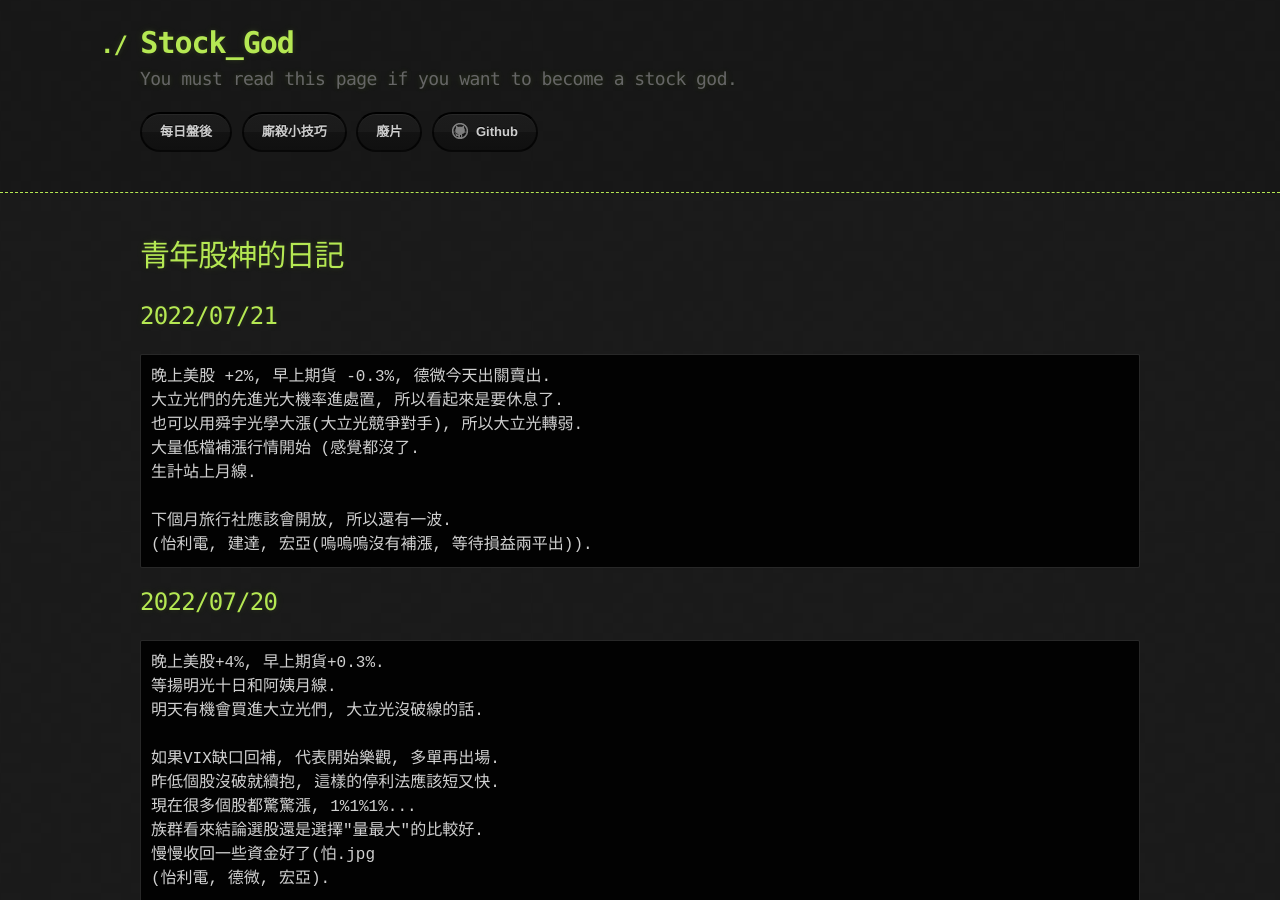
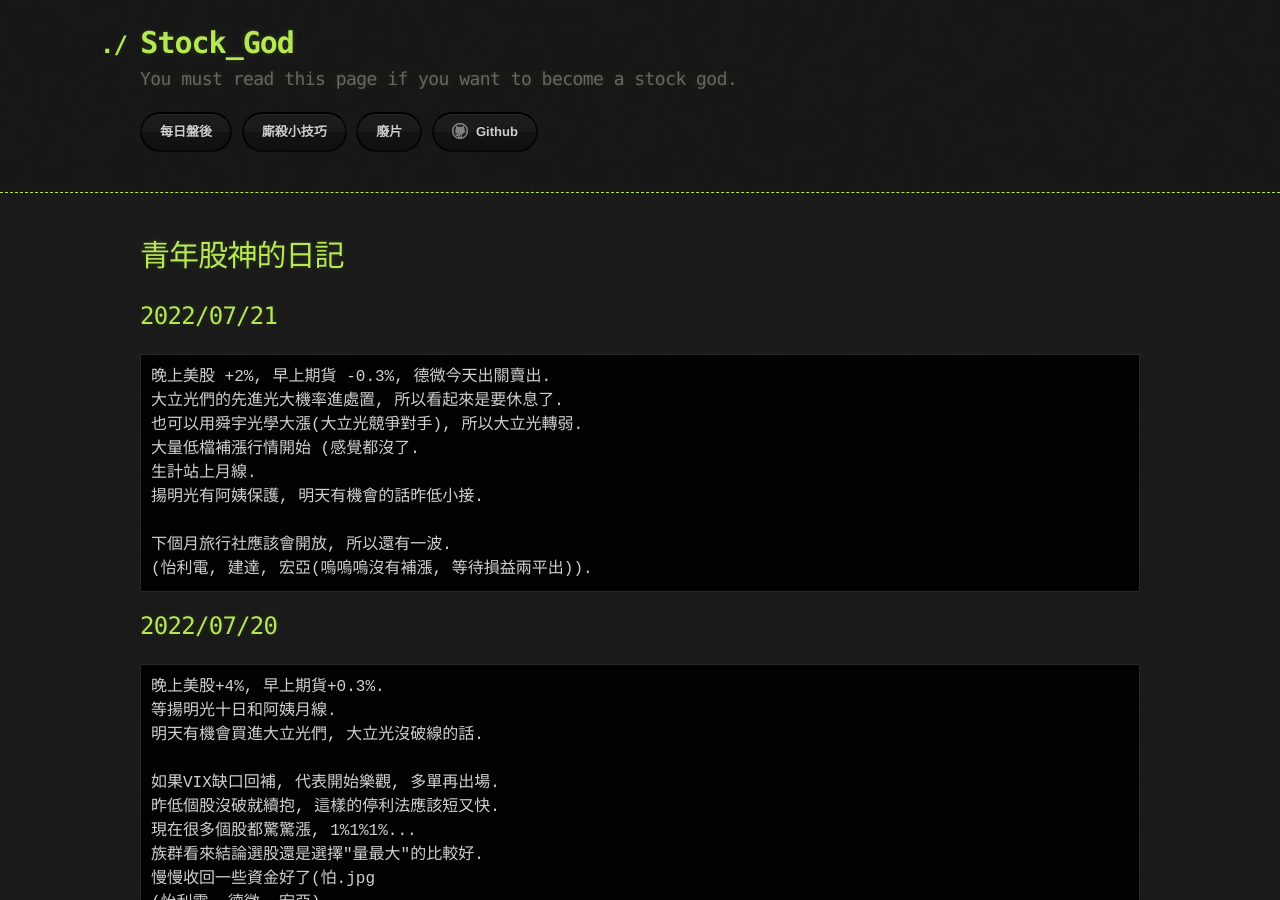
Before and after one commit to lepg5487/Stock_God, a Jekyll site: the page built from index.md, in a window 1280 px wide and 900 px high. Built offline with Jekyll 4.4.1, drawn with Linux system fonts in a browser that asks for light colours; our own code applies the rules of GitHub Pages for plain Markdown files.

Commit message:
Update index.md

```diff
--- a/index.md
+++ b/index.md
@@ -10,6 +10,7 @@ layout: testlayouts
 也可以用舜宇光學大漲(大立光競爭對手), 所以大立光轉弱.
 大量低檔補漲行情開始 (感覺都沒了.
 生計站上月線.
+揚明光有阿姨保護, 明天有機會的話昨低小接.
 
 下個月旅行社應該會開放, 所以還有一波.
 (怡利電, 建達, 宏亞(嗚嗚嗚沒有補漲, 等待損益兩平出)).
```
